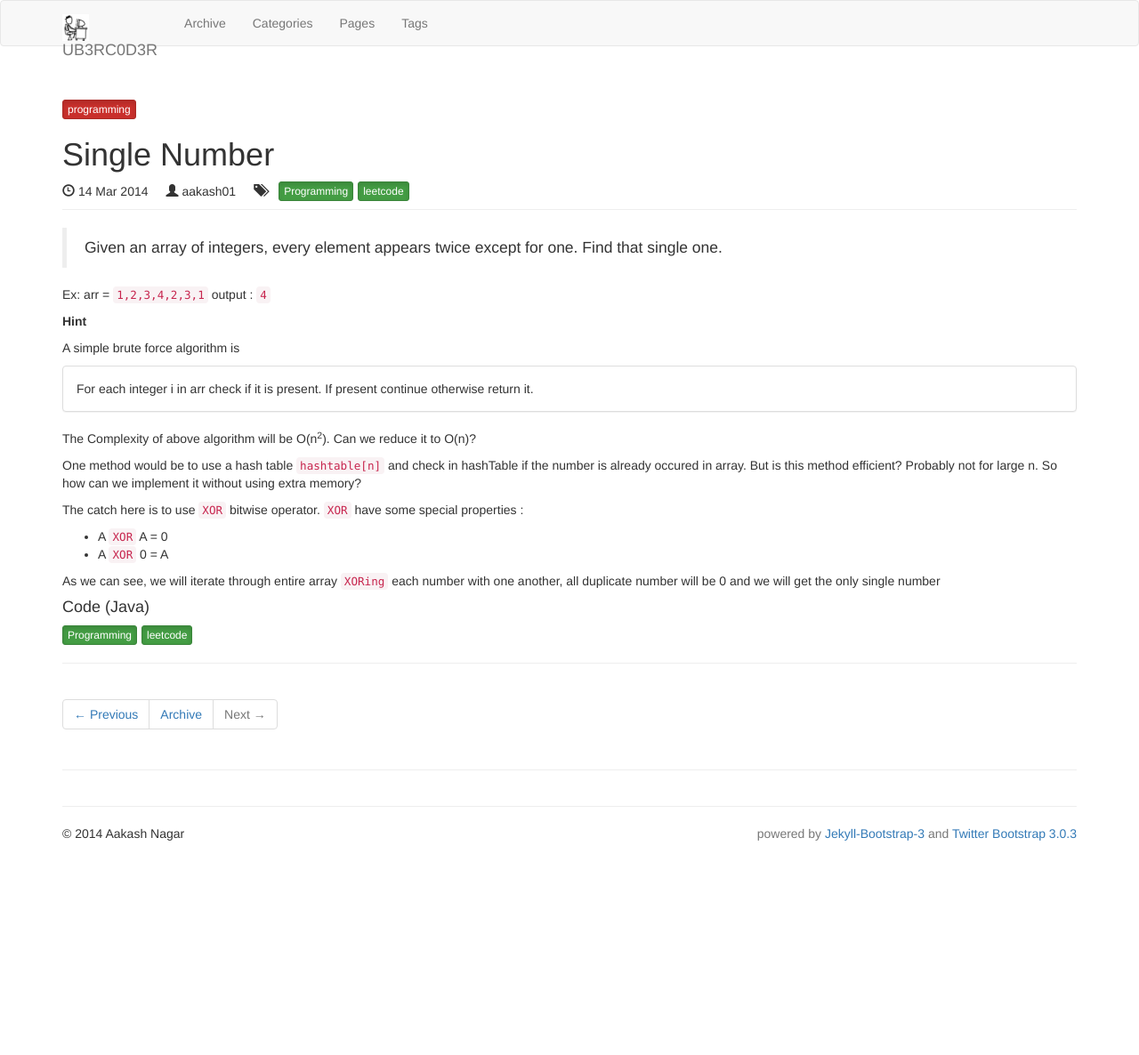
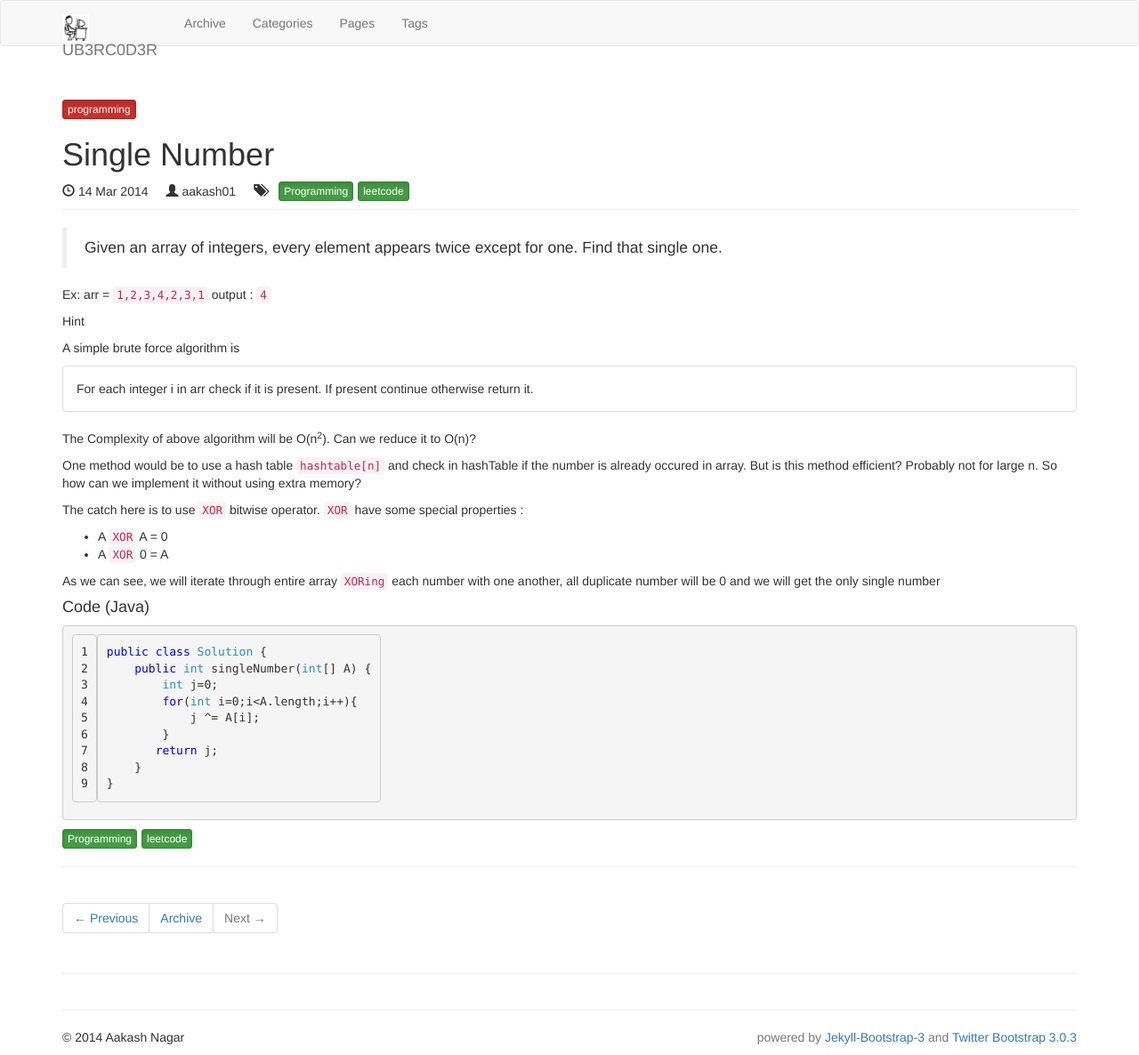
Before and after one commit to aakash01/aakash01.github.io, a Jekyll site: the page built from _posts/2014-03-14-single-number.md, in a window 1280 px wide. Shown: the whole page at 89% size. Built offline with Jekyll 4.4.1, drawn with Linux system fonts in a browser that asks for light colours; nearby versions of some CDN libraries; library files that are not in the unit come from our copies; before the commit the page ends 957 px from its top, so only the background shows below that.

Commit message:
updated post markdown

```diff
--- a/_posts/2014-03-14-single-number.md
+++ b/_posts/2014-03-14-single-number.md
@@ -14,7 +14,7 @@ Ex:
  output : `4`
 
 
- __Hint__
+ Hint
 
  A simple brute force algorithm is
  <div class="panel panel-default">
@@ -34,3 +34,16 @@ The catch here is to use `XOR` bitwise operator.
 As we can see,  we will iterate through entire array `XORing` each number with one another, all duplicate number will be 0 and we will get the only single number
 
 #### Code (Java)
+
+
+{% highlight cpp linenos %}
+public class Solution {
+    public int singleNumber(int[] A) {
+        int j=0;
+        for(int i=0;i<A.length;i++){
+            j ^= A[i];
+        }
+       return j;
+    }
+}
+{% endhighlight %}
```
